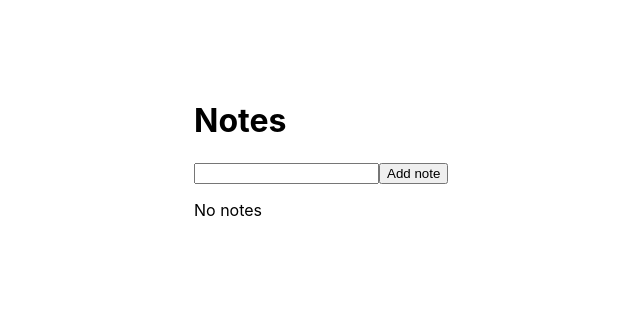
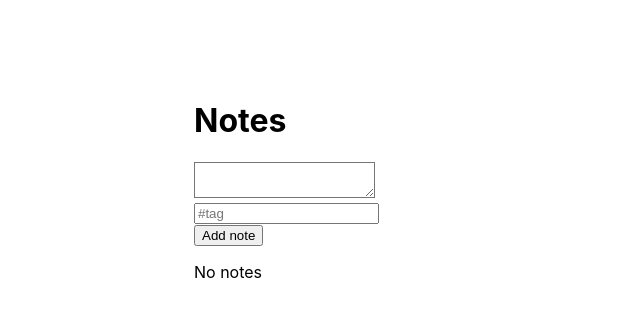
Before and after one commit to pomazafa/Nyblecraft, a React (Create React App) app in the folder task-2/: page / in a window 1280 px wide. Shown: the top 316 px of the page, without its empty margins (96-736 px from the left). Built offline with nearby package versions, Linux system fonts and the light colour scheme; no server answers.

Commit message:
fix typos

```diff
--- a/task-2/src/Note/AddNote.js
+++ b/task-2/src/Note/AddNote.js
@@ -14,7 +14,10 @@ function AddNote({onCreate}) {
     }
 
     return (<form className="add-note-form" onSubmit={submitHandler}>
-        <input  value={value} onChange={event => setValue(event.target.value) }/>
+        <textarea value={value} onChange={event => setValue(event.target.value) }></textarea>
+        <br/>
+        <input placeholder="#tag"></input>
+        <br/>
         <button type="submit">Add note</button>
     </form>)
 }
--- a/task-2/src/index.scss
+++ b/task-2/src/index.scss
@@ -21,6 +21,29 @@ body {
   padding-top: 5rem;
   margin: 0 auto;
   width: 700px;
+
+  mark {
+    color: transparent;
+    background-color: #d4e9ab;
+  }
+
+  textarea {
+    color: #444;
+    background-color: transparent;
+    margin: 0;
+    border-radius: 0;
+  }
+
+  .backdrop {
+    overflow: auto;
+    background-color: #fff;
+  }
+
+  .highlights {
+    white-space: pre-wrap;
+    color: transparent;
+    word-wrap: break-word;
+  }
 
   .notes-list {
     list-style: none;
```
Also changed, not shown: 1 other file (tests, documents, lock files or other folders).
